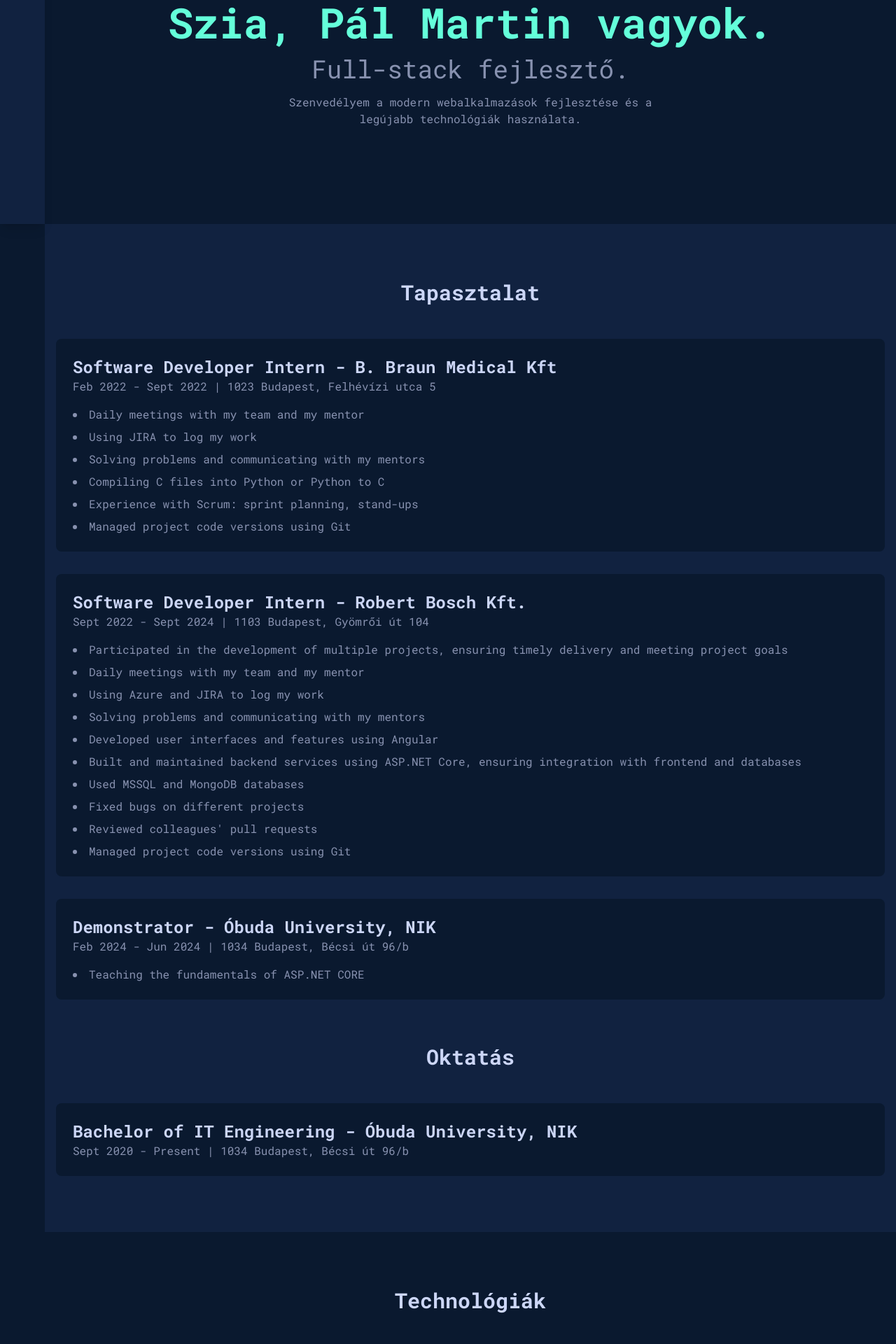
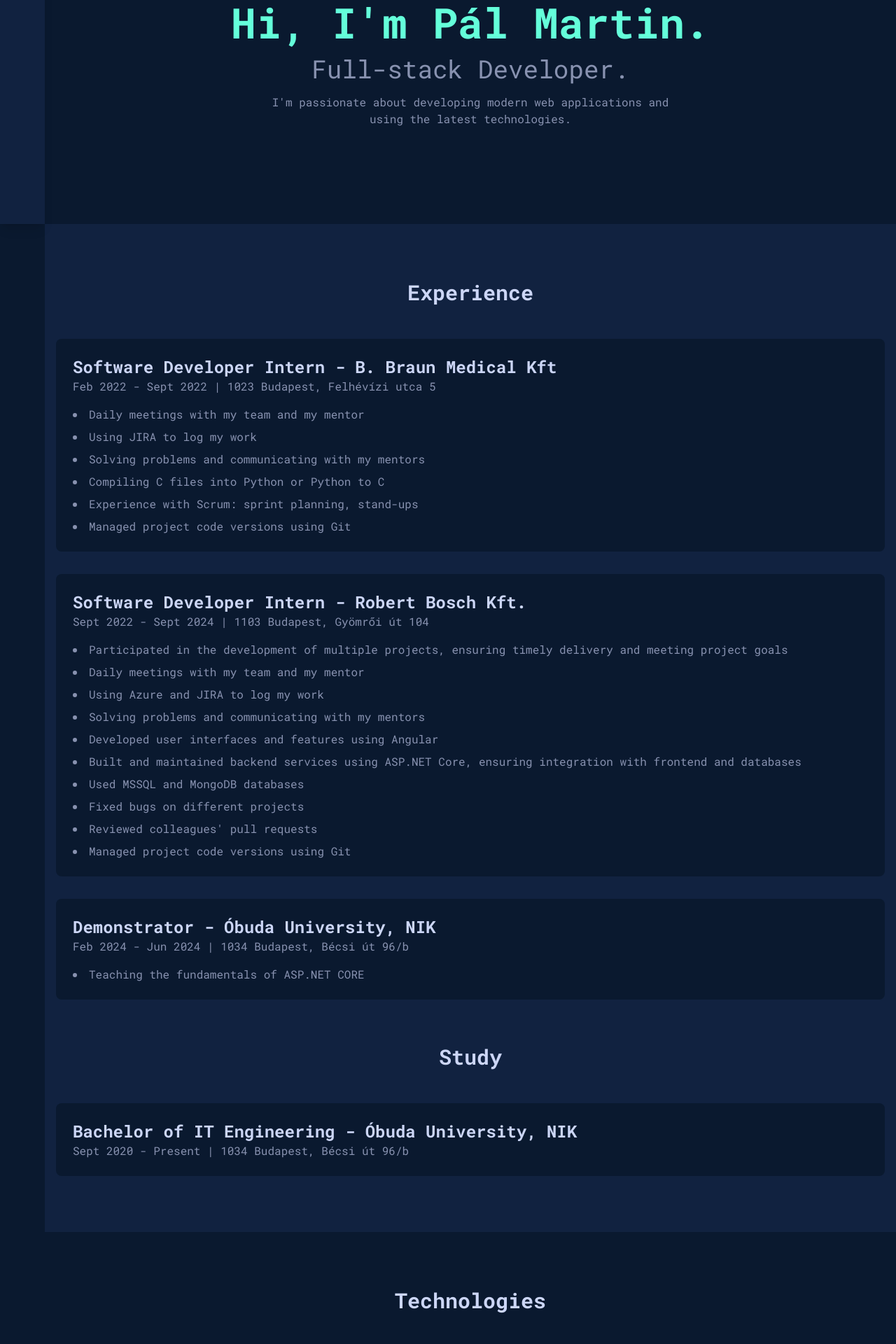
Before and after one commit to XY56L7/pal-martin-portfolio, a Next.js app: page / in a window 1280 px wide. Shown: the part 480-2400 px from the top of the page at 70% size. Built offline with nearby package versions, Linux system fonts and the light colour scheme.

Commit message:
Optimiize the responsiveness

```diff
--- a/package.json
+++ b/package.json
@@ -15,7 +15,7 @@
     "i18next": "^23.16.5",
     "i18next-browser-languagedetector": "^8.0.0",
     "i18next-http-backend": "^2.6.2",
-    "next": "^15.0.3",
+    "next": "^15.1.6",
     "next-i18next": "^15.3.1",
     "next-intl": "^3.25.0",
     "next-translate": "^2.6.2",
--- a/src/app/components/About.tsx
+++ b/src/app/components/About.tsx
@@ -10,19 +10,19 @@ const About: React.FC = () => {
         <Image
           src="/martin.jpg"
           alt="Pál Martin"
-          width={640} // Nagyobb méret a desktop eszközökhöz
+          width={640} // Larger size for desktop devices
           height={640}
           className="rounded-lg object-cover"
         />
       </div>
       <h1 className="text-teal text-4xl md:text-6xl font-bold mb-4 text-center">
-        Szia, Pál Martin vagyok.
+        Hi, I'm Pál Martin.
       </h1>
       <h2 className="text-slate text-2xl md:text-4xl font-medium mb-4 text-center">
-        Full-stack fejlesztő.
+        Full-stack Developer.
       </h2>
       <p className="text-slate max-w-xl text-center">
-        Szenvedélyem a modern webalkalmazások fejlesztése és a legújabb technológiák használata.
+        I'm passionate about developing modern web applications and using the latest technologies.
       </p>
     </section>
   );
--- a/src/app/components/Contact.tsx
+++ b/src/app/components/Contact.tsx
@@ -7,15 +7,15 @@ function Contact() {
   return (
     <section id="contact" className="py-20 bg-darkBlue text-lightestSlate">
       <div className="container mx-auto px-4 text-center">
-        <h2 className="text-3xl font-bold mb-6">Kapcsolat</h2>
+        <h2 className="text-3xl font-bold mb-6">Contact</h2>
         <p className="text-slate mb-8">
-          Ha szeretnél kapcsolatba lépni velem, kérlek küldj egy üzenetet.
+          Send a message if you would like to get in touch.
         </p>
         <a
           href="mailto:palmartin@example.com"
           className="bg-teal text-darkBlue px-6 py-3 rounded hover:bg-opacity-90"
         >
-          Üzenet küldése
+          Send a message
         </a>
       </div>
     </section>
--- a/src/app/components/Experience.tsx
+++ b/src/app/components/Experience.tsx
@@ -74,7 +74,7 @@ const Experience: React.FC = () => {
     <section id="experience" className="py-20 bg-lightBlue text-darkBlue">
       <div className="container mx-auto px-4">
         <h2 className="text-3xl font-bold mb-12 text-center text-lightestSlate">
-          Tapasztalat
+          Experience
         </h2>
         <div className="space-y-8">
           {experiences.map((item, index) => (
@@ -94,7 +94,7 @@ const Experience: React.FC = () => {
           ))}
         </div>
         <h2 className="text-3xl font-bold mt-16 mb-12 text-center text-lightestSlate">
-          Oktatás
+          Study
         </h2>
         <div className="space-y-8">
           {education.map((item, index) => (
--- a/src/app/components/Projects.tsx
+++ b/src/app/components/Projects.tsx
@@ -1,25 +1,25 @@
-// src/components/Projects.tsx
 "use client";
 
 import React from 'react';
 import Image from 'next/image';
-import { FaPython, FaAngular, FaJsSquare, FaDatabase,FaDocker,FaReact, FaCss3Alt } from 'react-icons/fa';
+import { FaPython, FaAngular, FaJsSquare, FaDatabase, FaDocker, FaReact, FaCss3Alt } from 'react-icons/fa';
 import { SiCsharp, SiDotnet, SiDjango } from 'react-icons/si';
+import { BsBootstrap } from 'react-icons/bs'; // Bootstrap ikon importálása
 
-type Tech = 'Python' | 'Django' | 'Angular' | 'JavaScript' | 'CSharp' | 'DotNet' | 'Database' | 'Docker' | 'React' | 'Tailwind_CSS';
+type Tech = 'Python' | 'Django' | 'Angular' | 'JavaScript' | 'CSharp' | 'DotNet' | 'Database' | 'Docker' | 'React' | 'Tailwind_CSS' | 'Bootstrap';
 
 const techIcons: Record<Tech, JSX.Element> = {
-  Python: <FaPython className="text-yellow-500" />,
-  Django: <SiDjango className="text-green-700" />,
-  Angular: <FaAngular className="text-red-700" />,
-  JavaScript: <FaJsSquare className="text-yellow-300" />,
-  CSharp: <SiCsharp className="text-purple-600" />,
-  DotNet: <SiDotnet className="text-blue-600" />,
-  Database: <FaDatabase className="text-blue-500" />,
-  Docker : <FaDocker className="text-blue-400" />,
-  React : <FaReact className="text-blue-400" />,
-  Tailwind_CSS: <FaCss3Alt className="text-cyan-400" /> // Added Tailwind CSS
-
+  Python: <FaPython className="text-yellow-500 w-6 h-6" />,
+  Django: <SiDjango className="text-green-700 w-6 h-6" />,
+  Angular: <FaAngular className="text-red-700 w-6 h-6" />,
+  JavaScript: <FaJsSquare className="text-yellow-300 w-6 h-6" />,
+  CSharp: <SiCsharp className="text-purple-600 w-6 h-6" />,
+  DotNet: <SiDotnet className="text-blue-600 w-6 h-6" />,
+  Database: <FaDatabase className="text-blue-500 w-6 h-6" />,
+  Docker: <FaDocker className="text-blue-400 w-6 h-6" />,
+  React: <FaReact className="text-blue-400 w-6 h-6" />,
+  Tailwind_CSS: <FaCss3Alt className="text-cyan-400 w-6 h-6" />,
+  Bootstrap: <BsBootstrap className="text-purple-500 w-6 h-6" />, // Bootstrap ikon hozzáadása
 };
 
 type Project = {
@@ -32,49 +32,55 @@ type Project = {
 
 const projects: Project[] = [
   {
-    title: 'Szakdolgozat',
+    title: 'Thesis',
     description: 'Energy Community Platform',
     image: '/energy_community.jpg',
     link: 'https://enercom1.nik.uni-obuda.hu/',
-    technologies: ['Python', 'Django', 'Angular','Docker'],
-  },{
+    technologies: ['Python', 'Django', 'Angular', 'Docker', 'Bootstrap'],
+  },
+  {
     title: 'KasiTrans Kft.',
-    description: 'Egy fuvarozó cég honlapja',
+    description: 'A webpage of a transporting company',
     image: '/kasitrans.jpg',
     link: 'https://kasitrans.vercel.app/',
-    technologies: ['React','Tailwind_CSS'],
+    technologies: ['React', 'Tailwind_CSS'], // Bootstrap hozzáadva
   },
   {
     title: 'Rating App',
-    description: 'Applikáció a kiszolgálás értékelésére',
+    description: 'Application for rating any kind of service',
     image: '/rating.JPG',
     link: 'https://ratingapp-ten.vercel.app/',
-    technologies: ['React'],
-  }
-  // További projektek...
+    technologies: ['React', 'Bootstrap'],
+  },
+  {
+    title: 'Rock Paper Scissor',
+    description: 'Rock Paper Scissor using javascript',
+    image: '/RPS.png',
+    link: 'https://rock-paper-scissor-sandy-five.vercel.app/',
+    technologies: ['JavaScript', 'Bootstrap'],
+  },
 ];
 
 const Projects: React.FC = () => {
   return (
     <section id="projects" className="py-20 bg-lightBlue text-darkBlue">
       <div className="container mx-auto px-4">
-        <h2 className="text-3xl font-bold mb-12 text-center text-lightestSlate">Projektek</h2>
-        <div className="flex flex-wrap">
+        <h2 className="text-3xl font-bold mb-12 text-center text-lightestSlate">Projects</h2>
+        <div className="grid grid-cols-1 md:grid-cols-2 gap-8">
           {projects.map((project, index) => (
-            <div key={index} className="w-full md:w-1/2 mb-8">
-              <div className="bg-darkBlue rounded-lg overflow-hidden shadow-lg mx-4">
+            <div key={index} className="bg-darkBlue rounded-lg overflow-hidden shadow-lg">
+              <div className="relative h-48 w-full">
                 <Image
                   src={project.image}
                   alt={project.title}
-                  width={1200}  // Nagyobb felbontású kép, ami desktop verzióban élesebb
-                  height={600}  // Nagyobb magasság a jobb arányért
-                  className="w-full h-auto object-cover"  // Reszponzív, arányos megjelenítés
+                  layout="fill"
+                  objectFit="cover"
+                  className="w-full h-full"
                 />
-
-                <div className="p-4 md:p-6">
+              </div>
+              <div className="p-6">
                 <h3 className="text-xl font-bold mb-2 text-lightestSlate">{project.title}</h3>
                 <p className="text-slate mb-4">{project.description}</p>
-                  {/* Technológiai ikonok megjelenítése */}
                 <div className="flex space-x-2 mb-4">
                   {project.technologies.map((tech, idx) => (
                     <span key={idx}>{techIcons[tech]}</span>
@@ -90,7 +96,6 @@ const Projects: React.FC = () => {
                 </a>
               </div>
             </div>
-            </div>
           ))}
         </div>
       </div>
--- a/src/app/components/Skills.tsx
+++ /dev/null
@@ -1,19 +0,0 @@
-import React from "react";
-import "./Skills.css";
-
-const Skills = () => {
-  return (
-    <section className="skills">
-      <h2>Skills</h2>
-      <ul>
-        <li>Python / Django</li>
-        <li>Deep Learning / Machine Learning</li>
-        <li>Angular</li>
-        <li>C# / ASP.NET Core</li>
-        <li>Docker</li>
-      </ul>
-    </section>
-  );
-};
-
-export default Skills;
--- a/src/app/components/Technologies.tsx
+++ b/src/app/components/Technologies.tsx
@@ -32,11 +32,13 @@ const Technologies: React.FC = () => {
   return (
     <section id="technologies" className="py-20 bg-darkBlue text-lightestSlate">
       <div className="container mx-auto px-4">
-        <h2 className="text-3xl font-bold mb-12 text-center">Technológiák</h2>
+        <h2 className="text-3xl font-bold mb-12 text-center">Technologies</h2>
         <div className="flex flex-wrap justify-center items-center gap-8">
           {technologies.map((tech, index) => (
-            <div key={index} className="flex flex-col items-center w-24 p-4 bg-lightBlue rounded-lg shadow-md transform transition-transform duration-300 hover:scale-105">
-              {tech.icon}
+            <div key={index} className="flex flex-col items-center w-32 h-32 p-4 bg-lightBlue rounded-lg shadow-md transform transition-transform duration-300 hover:scale-105">
+              <div className="flex items-center justify-center h-16">
+                {tech.icon}
+              </div>
               <span className="mt-2 text-center text-sm font-semibold text-white">{tech.name}</span>
             </div>
           ))}
--- a/src/app/pages/Contact.js
+++ /dev/null
@@ -1,26 +0,0 @@
-import React from 'react';
-import Header from '../components/Header';
-import Footer from '../components/Hero';
-
-const Contact = () => {
-  return (
-    <>
-      <Header />
-      <main>
-        <h2>Kapcsolat</h2>
-        <p>
-          <strong>Email:</strong> <a href="mailto:palmartin99@gmail.com">palmartin99@gmail.com</a>
-        </p>
-        <p>
-          <strong>Telefon:</strong> +36 20 624 05 57
-        </p>
-        <p>
-          <strong>Cím:</strong> Budapest 1157, Kőrakás park 28, 3/7
-        </p>
-      </main>
-      <Footer />
-    </>
-  );
-};
-
-export default Contact;
--- a/src/app/pages/Home.js
+++ /dev/null
@@ -1,44 +0,0 @@
-import React from 'react';
-import Header from '../components/Header';
-import Footer from '../components/Footer';
-
-const Home = () => {
-  return (
-    <>
-      <Header />
-      <main>
-        <h2>Üdvözöllek a portfóliómban!</h2>
-        <p>Pál Martin vagyok, szoftverfejlesztő gyakornok. Itt találhatók az eddigi tapasztalataim és projektjeim.</p>
-
-        <h3>Tapasztalatok</h3>
-        <ul>
-          <li>Software Developer Intern - Rober Bosch Kft. (2022. Szeptember - 2024. Szeptember)</li>
-          <li>Software Developer Intern - B. Braun Medical Kft. (2022. Február - 2022. Szeptember)</li>
-        </ul>
-
-        <h3>Oktatás</h3>
-        <ul>
-          <li>Óbuda University, NIK - Bachelor of IT Engineer (2020. Szeptember - Jelenleg)</li>
-          <li>Demonstrator, ASP.NET Core oktatás (2024. Február - 2024. Június)</li>
-        </ul>
-
-        <h3>Technikai készségek</h3>
-        <ul>
-          <li>Python, Django</li>
-          <li>Deep Learning, Machine Learning</li>
-          <li>Git, MSSQL, MongoDB</li>
-          <li>Angular, JavaScript, C#, ASP.NET Core, WPF, Docker</li>
-        </ul>
-
-        <h3>Személyes készségek</h3>
-        <ul>
-          <li>Csapatmunka, Kreativitás, Gyors tanulás</li>
-          <li>Angol nyelvtudás (C1), Német nyelvtudás (A2)</li>
-        </ul>
-      </main>
-      <Footer />
-    </>
-  );
-};
-
-export default Home;
```
Also changed, not shown: public/RPS.png (added), 1 other file (tests, documents, lock files or other folders). Lines whose indentation alone changed are shown as unchanged.
